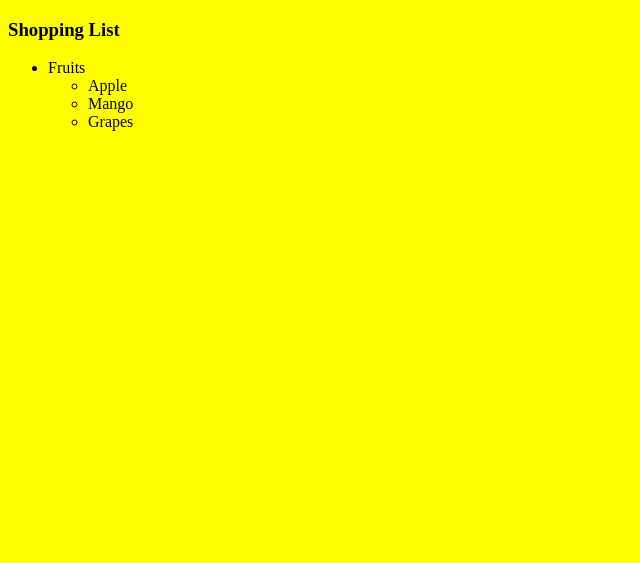
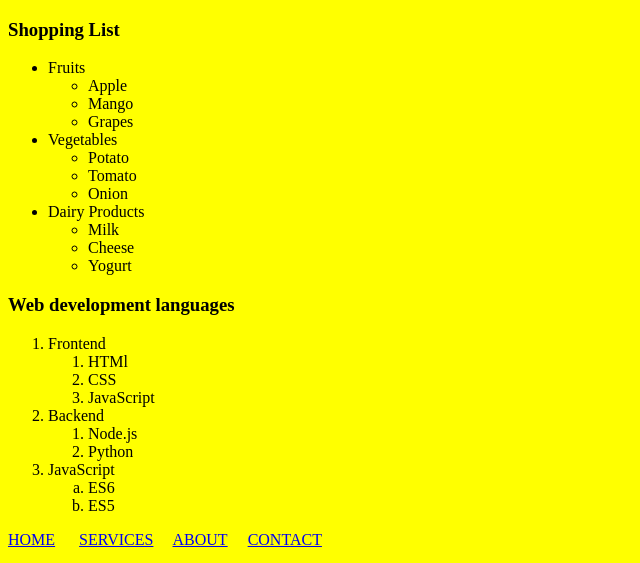
Before and after one commit to rudragoel25-code/HTML-CSE24, a plain HTML site: page List.html in a window 1280 px wide. Shown: the top 563 px of the page, without its empty margins (0-640 px from the left). Drawn offline with Linux system fonts and the light colour scheme.

Commit message:
List.HTML

```diff
--- a/List.html
+++ b/List.html
@@ -40,10 +40,54 @@
         <li>Mango</li>
         <li>Grapes</li>
     </ul>
-
 </li>
-
+</li>
+    <li>Vegetables
+        <ul>
+            <li>Potato</li>
+            <li>Tomato</li>
+            <li>Onion</li>
+        </ul>
+    </li>
+    <li>Dairy Products
+        <ul>
+            <li>Milk</li>
+            <li>Cheese</li>
+            <li>Yogurt</li>
+        </ul>
+    </li>
 </ul>
+<h3>
+    Web development languages
+</h3>
+<ol>
+        <li>Frontend
+            <ol type="circle">
+                <li>HTMl</li>
+                <li>CSS</li>
+                <li>JavaScript</li>
+            </ol>
+</li>
+        <li>Backend
+            <ol type="circle">
+                <li>Node.js</li>
+                <li>Python</li>
+            </ol>
+        </li>
+        <li>JavaScript
+            <ol type="a">
+                <li>ES6</li>
+                <li>ES5</li>
+            </ol>
+        </li>
+</ol>
+<nav >
+    <a href="#">HOME</a>&nbsp;&nbsp;&nbsp;&nbsp;&nbsp;
+    <a href="#">SERVICES</a>&nbsp;&nbsp;&nbsp;&nbsp;
+    <a href="#">ABOUT</a>&nbsp;&nbsp;&nbsp;&nbsp;
+    <a href="#">CONTACT</a>&nbsp;&nbsp;&nbsp;&nbsp;
+<h1> Welcome To My Website<br></h1>
+<p>This is a sample HTML web page with a navigation bar.</p>
 
 </body>
 </html>
```
Also changed, not shown: WebDesigningAssignments/assignment2.html (+2 -2 lines).
